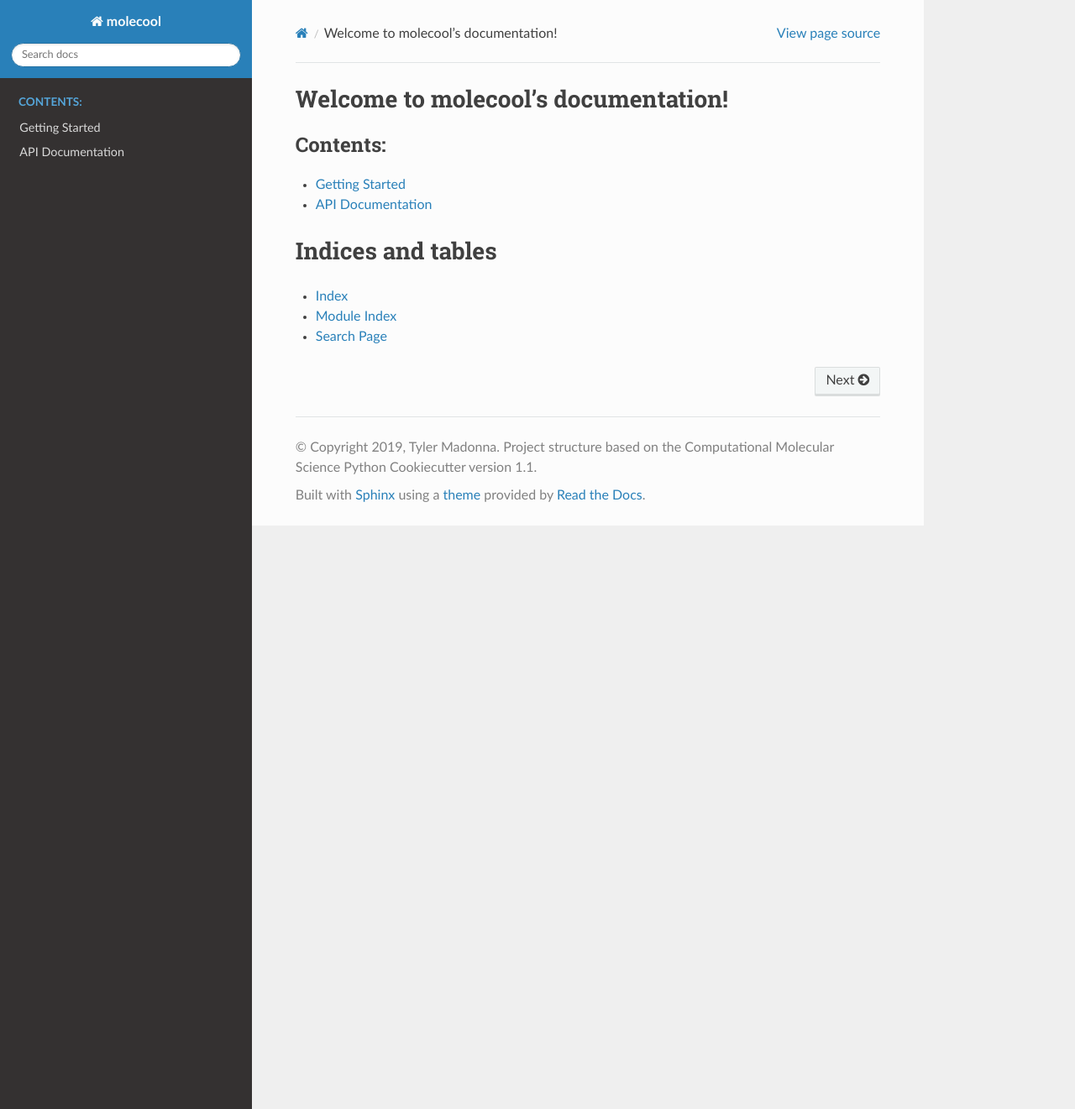
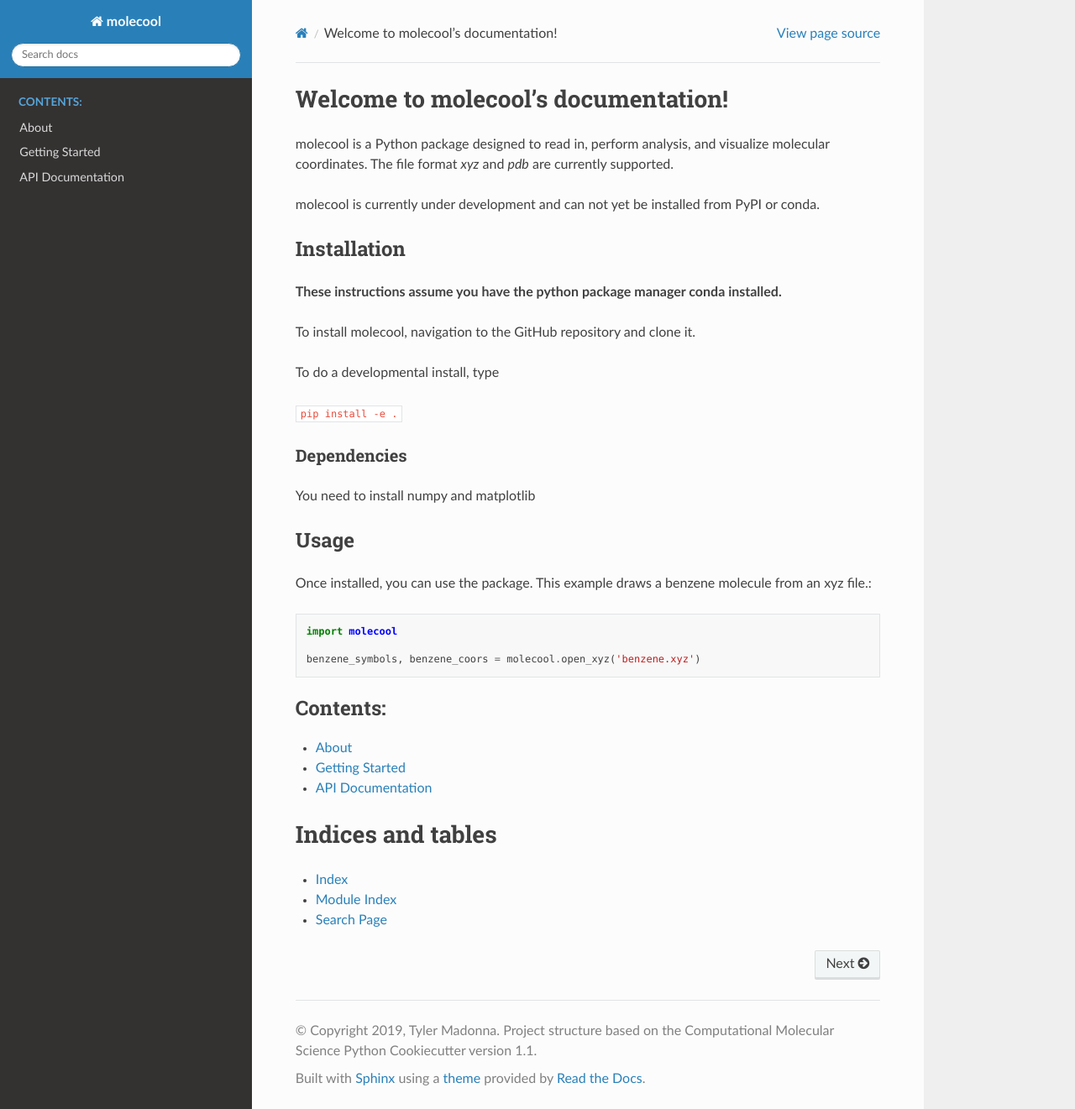
Before and after one commit to tjmadonna/molecool, a Sphinx documentation site: the page built from docs/index.rst, in a window 1280 px wide and 1321 px high. Shown: the whole window at 84% size. Built offline with Sphinx 7.4.7 and the Read the Docs theme 2.0.0, drawn with Linux system fonts in a browser that asks for light colours; the version number could not be read and is left out.

Commit message:
Sets up sphinx and readthedocs for documentation

```diff
--- /dev/null
+++ b/docs/about.rst
@@ -0,0 +1,4 @@
+About
+=====
+
+This package and documentation are a sample create for the Best Practices Workshop held by MolSSI at the University of Pittsburgh.
--- /dev/null
+++ b/docs/autosummary/molecool.calculate_center_of_mass.rst
@@ -0,0 +1,6 @@
+molecool.calculate\_center\_of\_mass
+====================================
+
+.. currentmodule:: molecool
+
+.. autofunction:: calculate_center_of_mass
--- /dev/null
+++ b/docs/autosummary/molecool.calculate_distance.rst
@@ -0,0 +1,6 @@
+molecool.calculate\_distance
+============================
+
+.. currentmodule:: molecool
+
+.. autofunction:: calculate_distance
--- /dev/null
+++ b/docs/autosummary/molecool.calculate_molecular_mass.rst
@@ -0,0 +1,6 @@
+molecool.calculate\_molecular\_mass
+===================================
+
+.. currentmodule:: molecool
+
+.. autofunction:: calculate_molecular_mass
--- /dev/null
+++ b/docs/autosummary/molecool.canvas.rst
@@ -0,0 +1,6 @@
+molecool.canvas
+===============
+
+.. currentmodule:: molecool
+
+.. autofunction:: canvas
--- /dev/null
+++ b/docs/autosummary/molecool.io.open_pdb.rst
@@ -0,0 +1,6 @@
+molecool.io.open\_pdb
+=====================
+
+.. currentmodule:: molecool.io
+
+.. autofunction:: open_pdb
--- a/docs/index.rst
+++ b/docs/index.rst
@@ -5,15 +5,39 @@
 
 Welcome to molecool's documentation!
 =========================================================
+molecool is a Python package designed to read in, perform analysis, and visualize molecular coordinates. The file format `xyz` and `pdb` are currently supported.
+
+molecool is currently under development and can not yet be installed from PyPI or conda.
+
+Installation
+------------
+**These instructions assume you have the python package manager conda installed.**
+
+To install molecool, navigation to the GitHub repository and clone it.
+
+To do a developmental install, type
+
+``pip install -e .``
+
+Dependencies
+^^^^^^^^^^^^
+You need to install numpy and matplotlib
+
+Usage
+-----
+Once installed, you can use the package. This example draws a benzene molecule from an xyz file.::
+
+    import molecool
+
+    benzene_symbols, benzene_coors = molecool.open_xyz('benzene.xyz')
 
 .. toctree::
    :maxdepth: 2
    :caption: Contents:
 
+   about
    getting_started
    api
-
-
 
 Indices and tables
 ==================
```
Also changed, not shown: docs/api.rst (+7 -2 lines), docs/doc_env.yml (added, +8 -0 lines), .readthedocs.yml (added).
